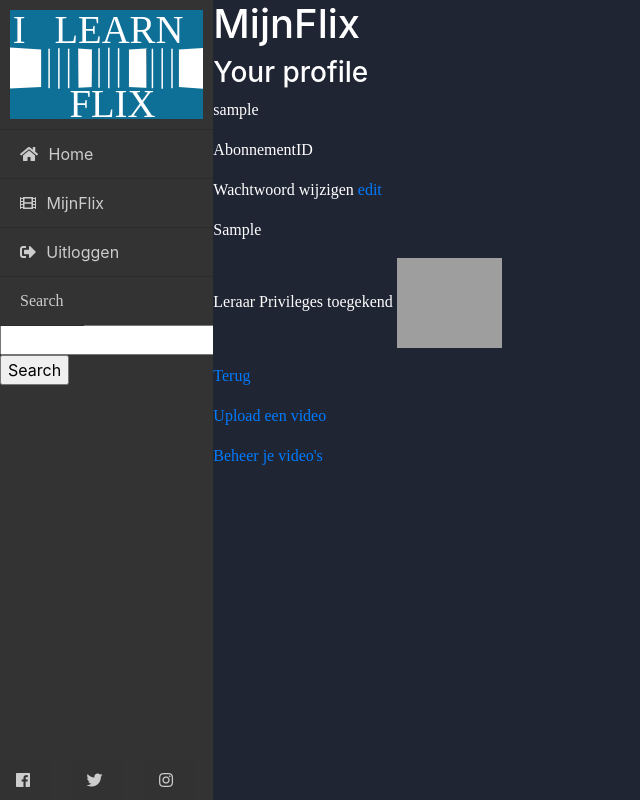
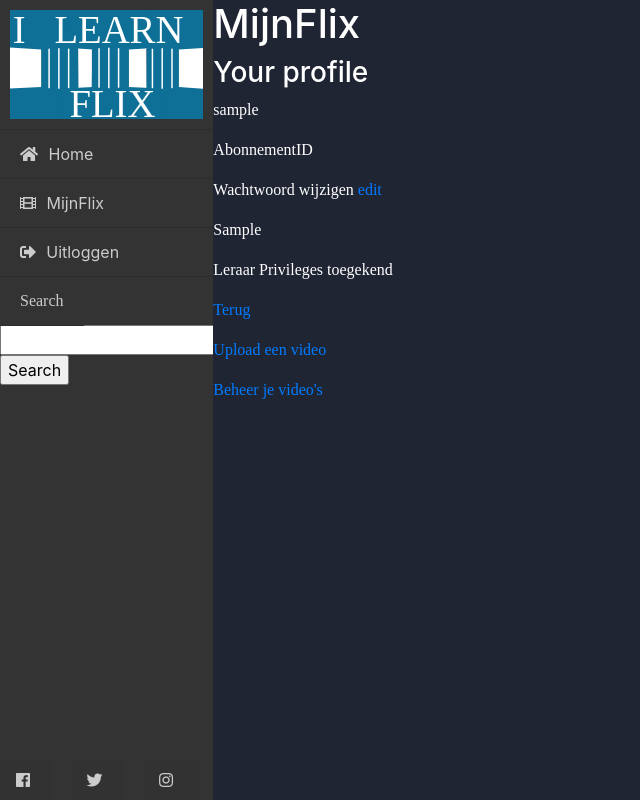
Before and after one commit to StudentNiels/Project-web-app, a PHP site: page /mijnFlix.php in a window 1280 px wide. Shown: the whole page, without its empty margins (0-640 px from the left). Run offline with PHP 8.4, Linux system fonts and the light colour scheme; the visitor is signed in with stand-in values (Sample User, id 1); tables that the repository leaves empty hold one stand-in row (values such as "Sample post"); some libraries are stand-ins or nearby versions; grey boxes are pictures that could not be loaded.

Commit message:
afb weg mijnflix

```diff
--- a/mijnFlix.php
+++ b/mijnFlix.php
@@ -38,7 +38,7 @@
                     echo "<p>" . $SchoolNaam . "</p>";
                 }
                 if ($_SESSION['docent'] = 1) {
-                    echo"<p>Leraar Privileges toegekend <img src='images/approved.png' alt='goedgekeurd' height='90px' width='105'></p>";
+                    echo"<p>Leraar Privileges toegekend</p>";
                 }
                 echo"</form>";
                 echo"<p><a href='index.php'>Terug</a></p>";
```
